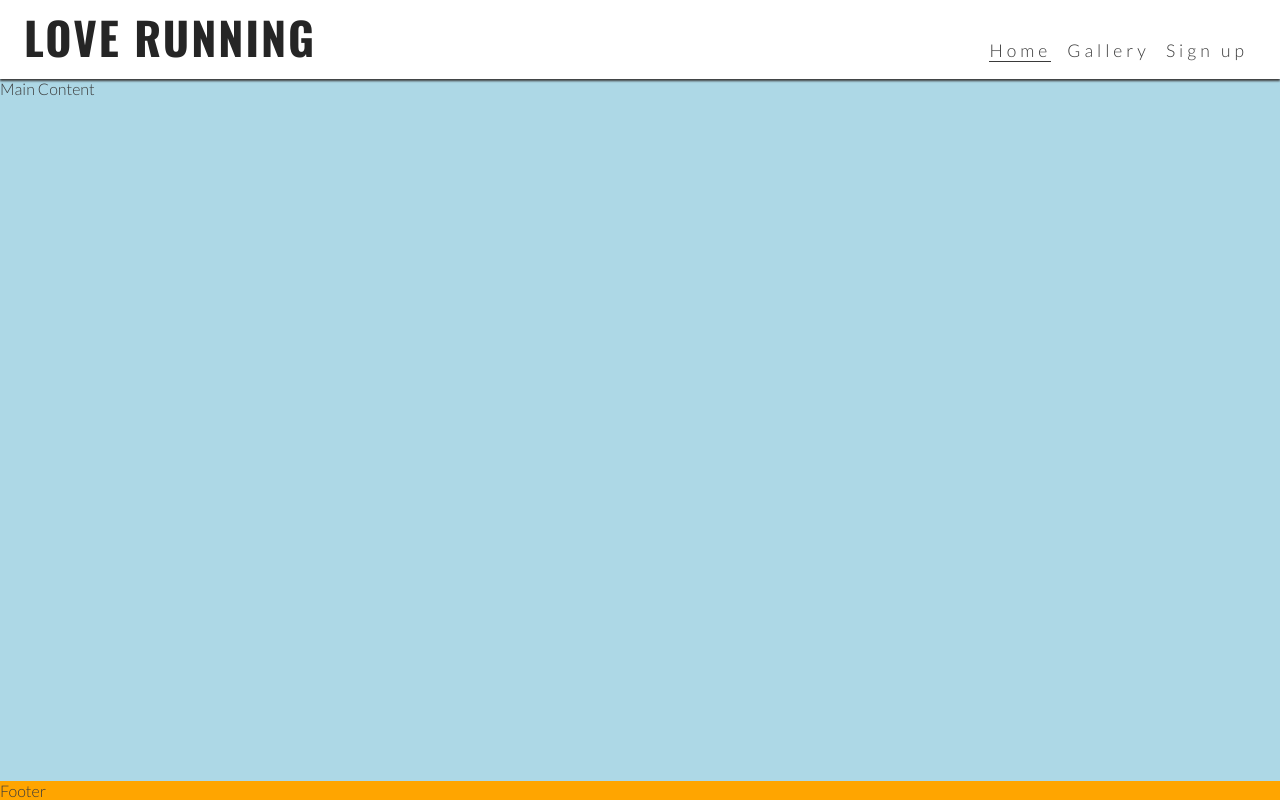
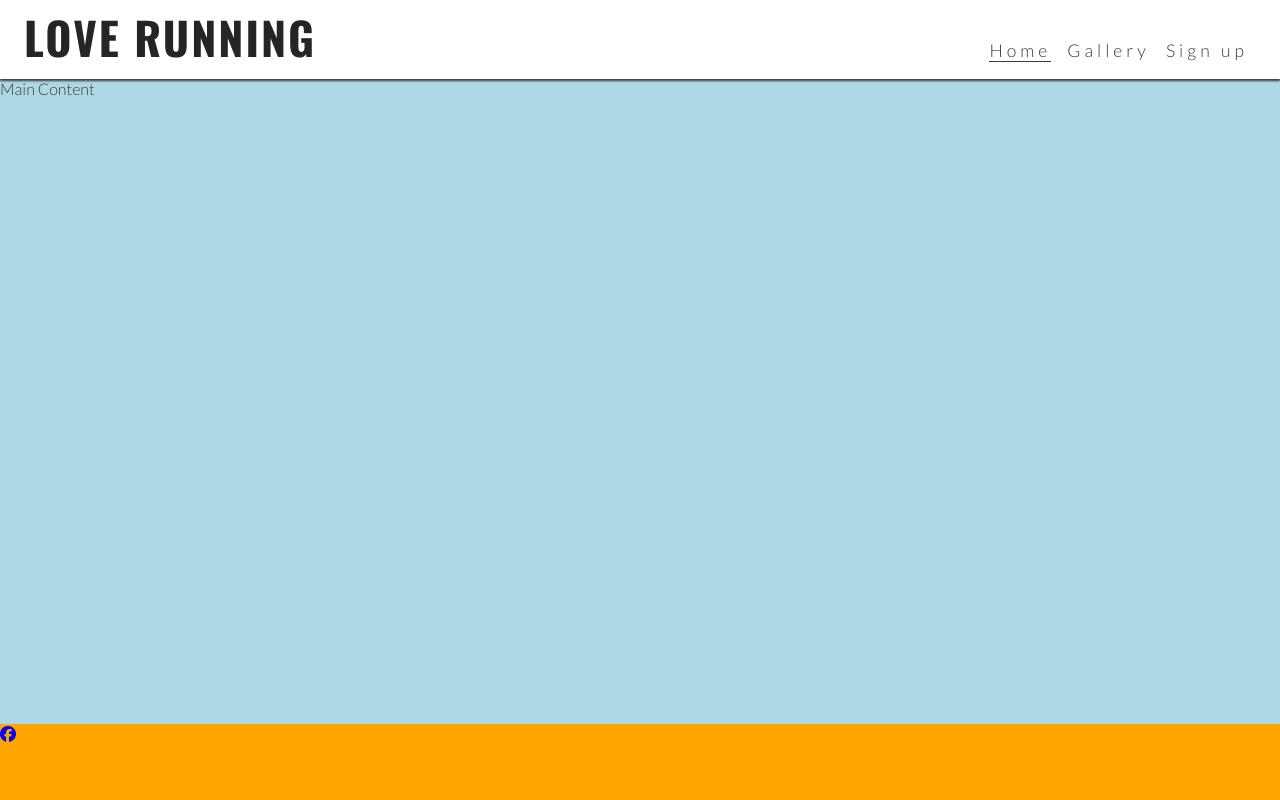
Before and after one commit to Forest-Eloghosa/love-running, a plain HTML site: page index.html in a window 1280 px wide. Drawn offline with nearby package versions, Linux system fonts and the light colour scheme.

Commit message:
Added font awesome and first footer link

```diff
--- a/index.html
+++ b/index.html
@@ -40,8 +40,18 @@
     <main>Main Content</main>
 
         <!-- Footer -->
-    <footer>Footer</footer>
-
-
+    <footer>
+        <ul>
+            <li>
+                <a href="https://www.facebook.com/" target="_blank" rel="noopener"
+                    aria-label="Visit our Facebook page (opens in a new tab)"><i class="fa-brands fa-facebook"></i></a>
+                </li>
+             <li></li>
+              <li></li>
+               <li></li>
+        </ul>
+    </footer>
+ <!-- Font Awesome kit -->
+<script src="https://kit.fontawesome.com/af3ee3b7e1.js" crossorigin="anonymous"></script>
   </body>
 </html>
```
